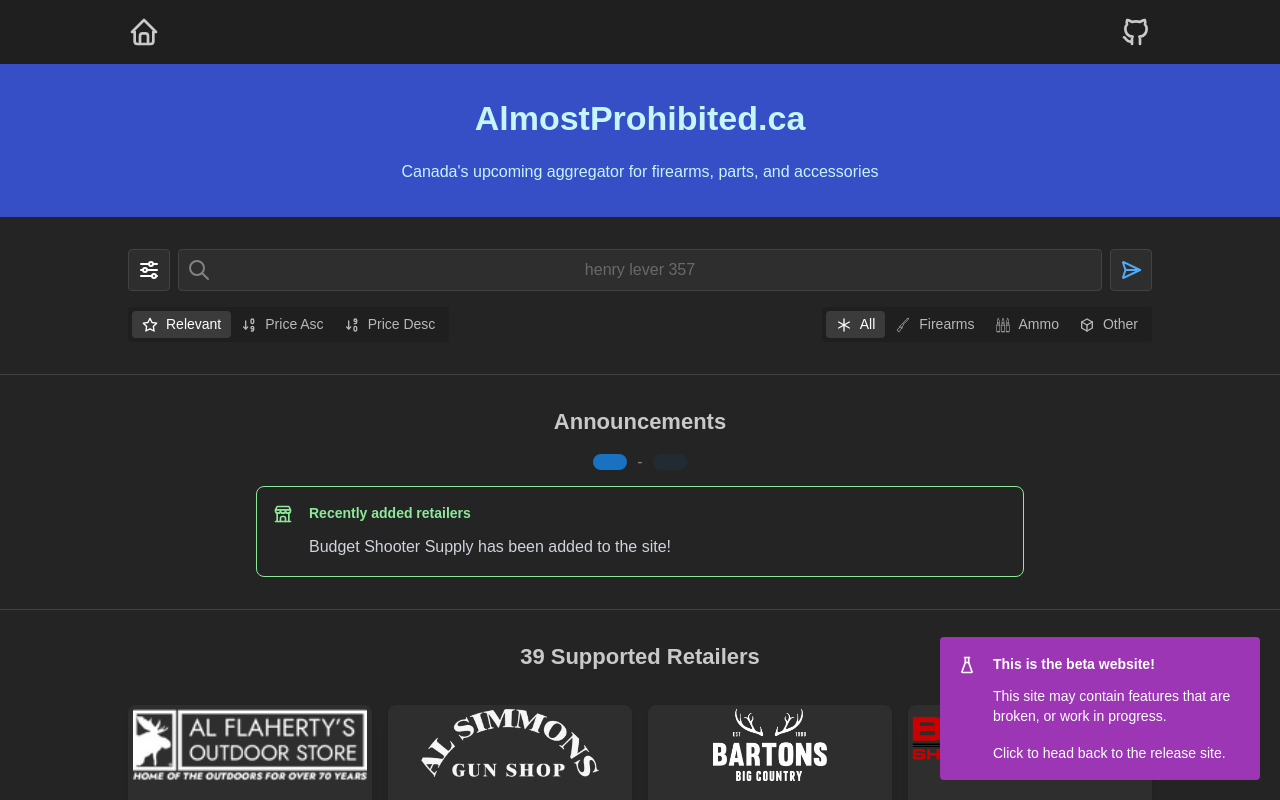
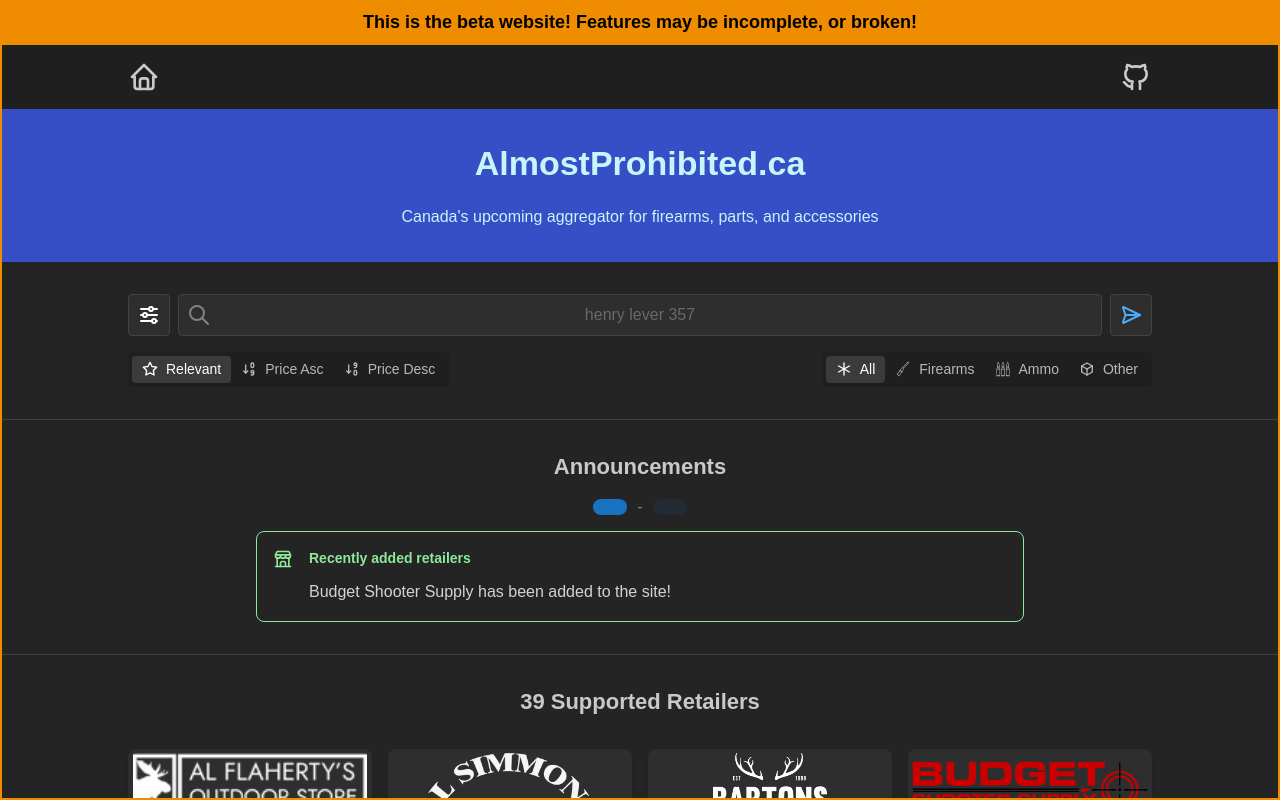
Before and after one commit to almostprohibited/frontend, a React (Vite) app: page / in a window 1280 px wide. Shown: the top 800 px of the page. Built offline with nearby package versions, Linux system fonts and the light colour scheme.

Commit message:
Update beta warning to be less intrusive

```diff
--- a/src/App.tsx
+++ b/src/App.tsx
@@ -1,15 +1,12 @@
 import {
 	Affix,
-	Alert,
 	Box,
 	ColorSchemeScript,
 	createTheme,
 	Flex,
 	MantineProvider,
-	Stack,
-	Text,
+	Overlay,
 } from '@mantine/core';
-import { IconFlask } from '@tabler/icons-react';
 import Footer from './components/footer/component';
 
 import { useIsBeta } from './utils/hooks/useIsBeta';
@@ -34,29 +31,8 @@
 			<ColorSchemeScript />
 			<MantineProvider defaultColorScheme="dark" theme={theme}>
 				{isBeta && (
-					<Affix position={{ bottom: 20, right: 20 }}>
-						<a href="https://almostprohibited.ca">
-							<Alert
-								variant="filled"
-								color="grape"
-								title="This is the beta website!"
-								icon={<IconFlask />}
-								maw="20rem"
-							>
-								<Stack>
-									<Text size="sm">
-										{
-											'This site may contain features that are broken, or work in progress.'
-										}
-									</Text>
-									<Text size="sm">
-										{
-											'Click to head back to the release site.'
-										}
-									</Text>
-								</Stack>
-							</Alert>
-						</a>
+					<Affix w="100%" h="100%">
+						<Overlay backgroundOpacity={0} bd="2px solid yellow" />
 					</Affix>
 				)}
 				<Flex direction="column" h="100%">
--- a/src/components/header/component.tsx
+++ b/src/components/header/component.tsx
@@ -1,16 +1,26 @@
-import { Box, Flex, Tooltip } from '@mantine/core';
+import { Box, Flex, Text, Tooltip } from '@mantine/core';
 import styles from './component.module.css';
 import { IconBrandGithub, IconHome } from '@tabler/icons-react';
 import { Link } from '@tanstack/react-router';
 import { useMobileView } from '@/utils/hooks/useMobileView';
+import { useIsBeta } from '@/utils/hooks/useIsBeta';
 
 export default function Header() {
+	const isBeta = useIsBeta();
 	const isMobile = useMobileView();
 
 	const iconSize = isMobile ? '1.7rem' : '2rem';
 
-	// Don't think I need the extra flex here
 	return (
+		<>
+			{isBeta && (
+				<Box p="0.5rem" bg="yellow">
+					<Text fw={700} size="lg" ta="center" c="black">
+						This is the beta website! Features may be incomplete, or
+						broken!
+					</Text>
+				</Box>
+			)}
 			<Flex className={styles.header} align="center" justify="center">
 				<Box w="100%">
 					<Tooltip label="Home">
@@ -31,5 +41,6 @@
 					</Tooltip>
 				</Box>
 			</Flex>
+		</>
 	);
 }
```
Lines whose indentation alone changed are shown as unchanged.
